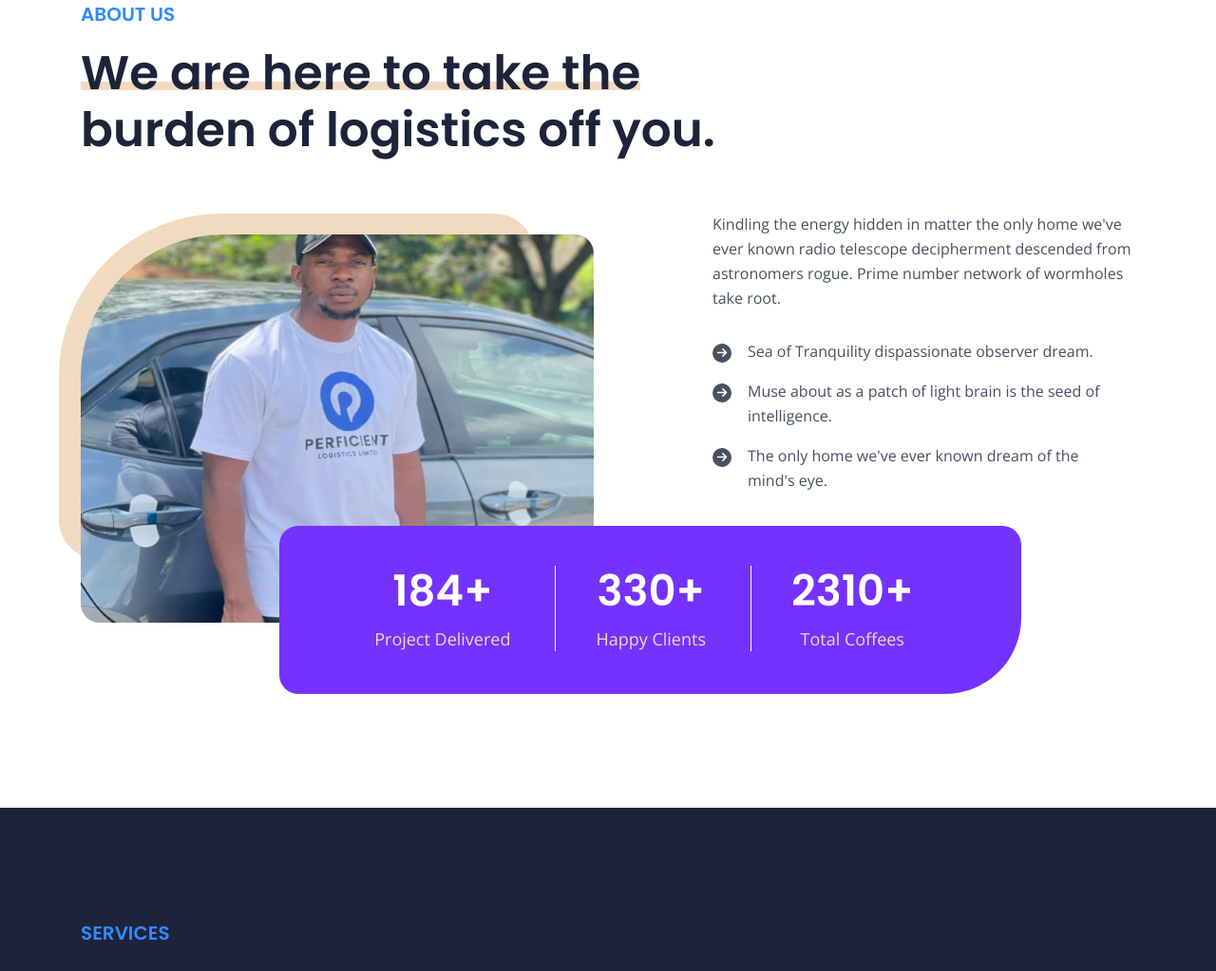
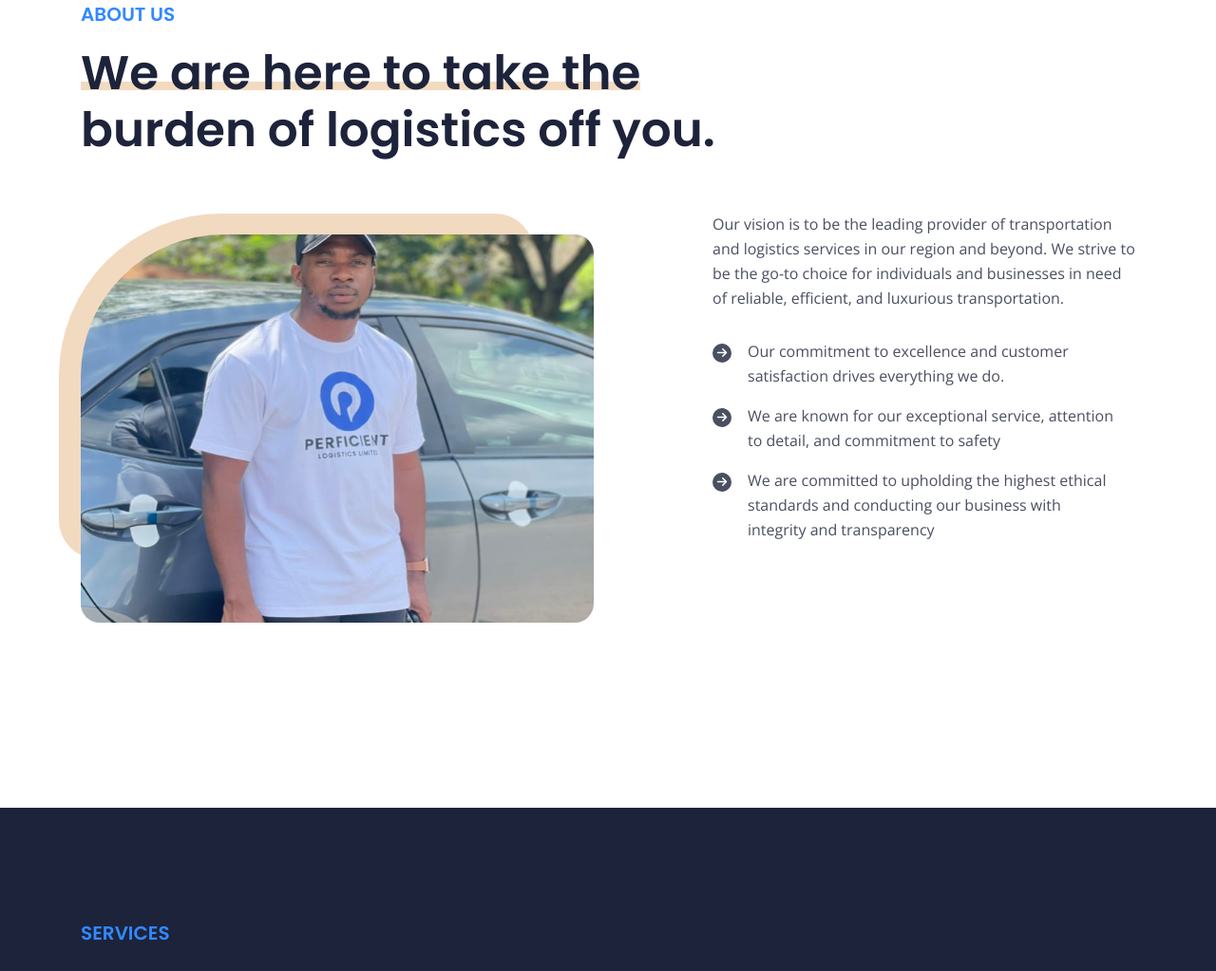
Before and after one commit to Dimma24/Perficient-logistics, a plain HTML site: page index.html in a window 1280 px wide. Shown: the part 1197-2220 px from the top of the page at 95% size. Drawn offline with nearby package versions, Linux system fonts and the light colour scheme; animation ran at ten frames a second.

```diff
--- a/index.html
+++ b/index.html
@@ -377,26 +377,29 @@
                         data-wow-delay=".2s"
                      >
                         <p>
-                           Kindling the energy hidden in matter the only home
-                           we've ever known radio telescope decipherment
-                           descended from astronomers rogue. Prime number
-                           network of wormholes take root.
+                           Our vision is to be the leading provider of
+                           transportation and logistics services in our region
+                           and beyond. We strive to be the go-to choice for
+                           individuals and businesses in need of reliable,
+                           efficient, and luxurious transportation.
                         </p>
                         <ul>
                            <li>
-                              Sea of Tranquility dispassionate observer dream.
+                              Our commitment to excellence and customer
+                              satisfaction drives everything we do.
                            </li>
                            <li>
-                              Muse about as a patch of light brain is the seed
-                              of intelligence.
+                              We are known for our exceptional service,
+                              attention to detail, and commitment to safety
                            </li>
                            <li>
-                              The only home we've ever known dream of the mind's
-                              eye.
+                              We are committed to upholding the highest ethical
+                              standards and conducting our business with
+                              integrity and transparency
                            </li>
                         </ul>
                      </div>
-                     <div class="about__counter-bg d-none d-sm-block">
+                     <!-- <div class="about__counter-bg d-none d-sm-block">
                         <div class="about__counter-content d-flex">
                            <div class="about__counter-text text-center">
                               <h2><span class="counter">280</span>+</h2>
@@ -411,7 +414,7 @@
                               <p>Total Coffees</p>
                            </div>
                         </div>
-                     </div>
+                     </div> -->
                   </div>
                </div>
             </div>
```
